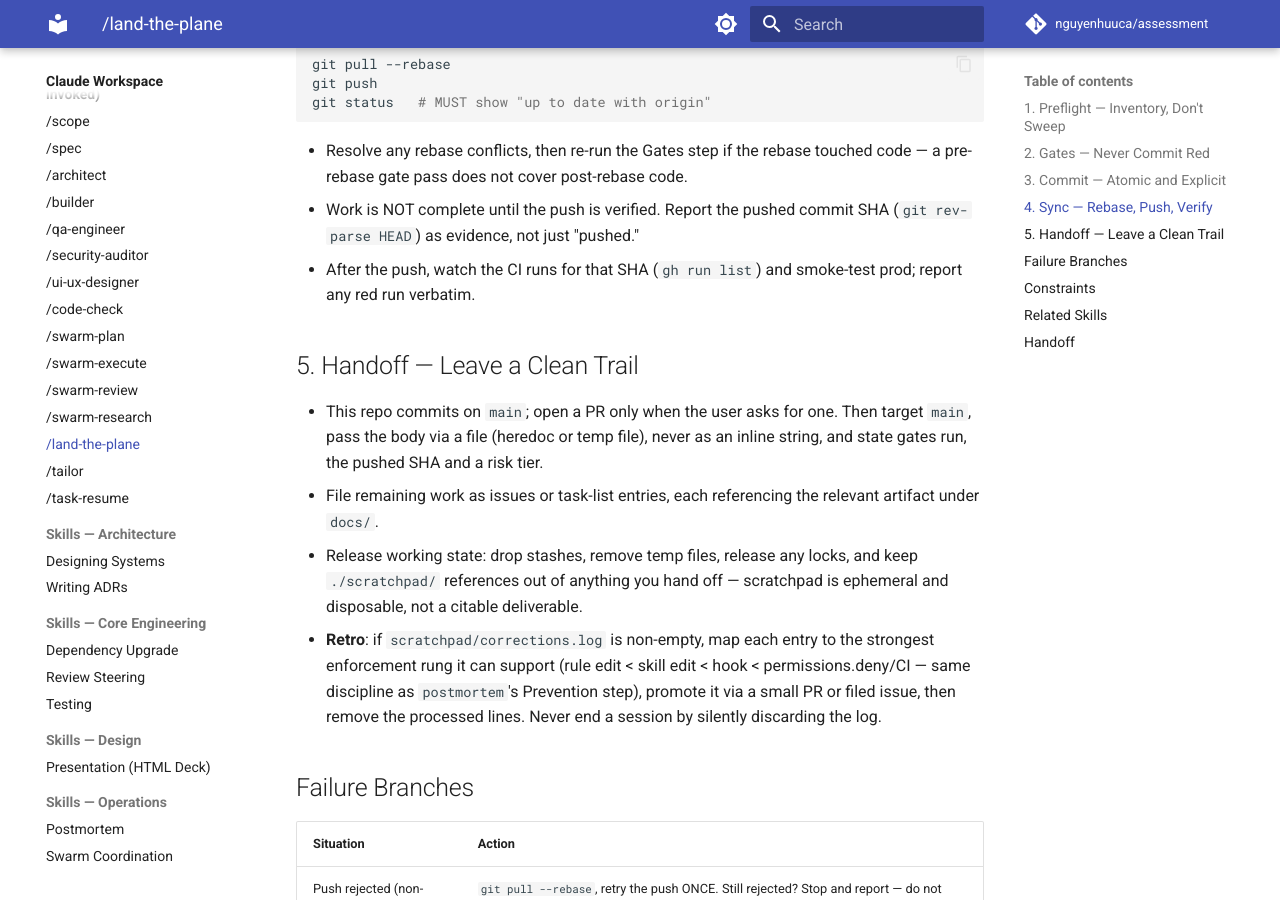
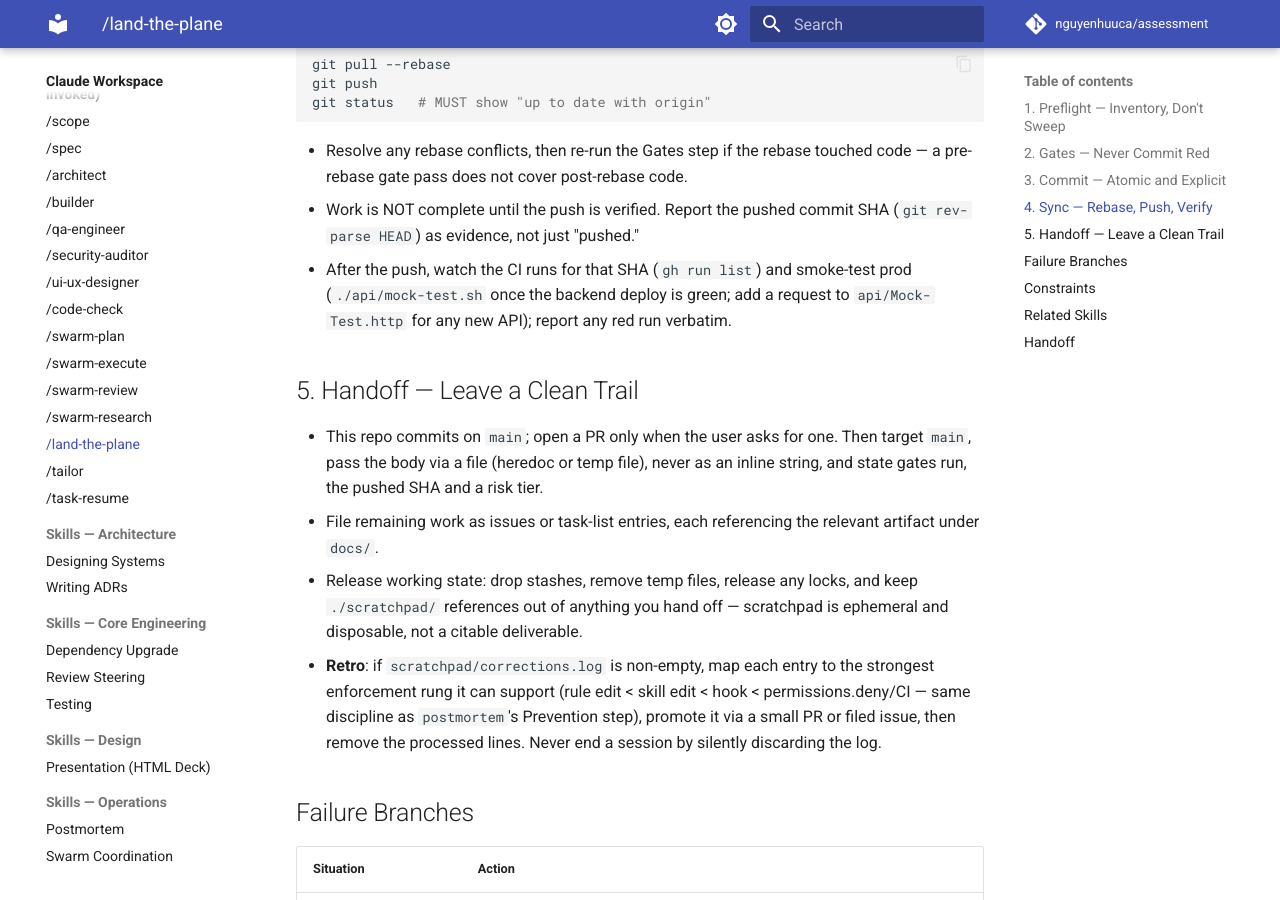
Before and after one commit to nguyenhuuca/assessment, an MkDocs documentation site: the page built from docs/claude/skills/workflows/land-the-plane.md, in a window 1280 px wide and 900 px high, scrolled down 1392 px. Built offline with MkDocs 1.6.1 and Material for MkDocs 9.7.7, drawn with Linux system fonts in a browser that asks for light colours; comment, search, counter and statistics services are not loaded.

Commit message:
test(api): post-deploy API smoke test (Mock-Test.http + mock-test.sh)
Read-only prod smoke in IntelliJ HTTP Client format, run headless with
httpyac: health, anonymous 401, password login as the ADMIN test account,
user/admin GETs and the drive sync time filter (12h skips orphans, All
checks them, from > to is 400). Credentials come from api/env.local and
are never stored or printed; per-env host/prefix in http-client.env.json.
Exits non-zero on a failed check. Landing the Plane now runs it after a
backend deploy and asks for a request per new API.

Co-Authored-By: Claude Opus 5.5 <noreply@anthropic.com>

```diff
--- a/docs/claude/skills/workflows/land-the-plane.md
+++ b/docs/claude/skills/workflows/land-the-plane.md
@@ -61,7 +61,8 @@ git status   # MUST show "up to date with origin"
 - Work is NOT complete until the push is verified. Report the pushed commit
   SHA (`git rev-parse HEAD`) as evidence, not just "pushed."
 - After the push, watch the CI runs for that SHA (`gh run list`) and
-  smoke-test prod; report any red run verbatim.
+  smoke-test prod (`./api/mock-test.sh` once the backend deploy is green;
+  add a request to `api/Mock-Test.http` for any new API); report any red run verbatim.
 
 ## 5. Handoff — Leave a Clean Trail
 
```
Also changed, not shown: .claude/skills/land-the-plane/SKILL.md (+2 -1 lines), AGENTS.md (+1 -1 lines), 4 other files.
